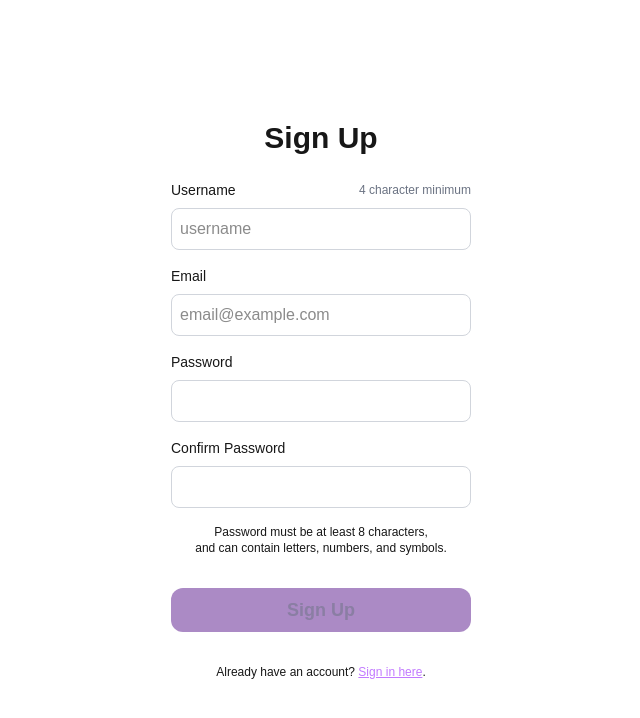
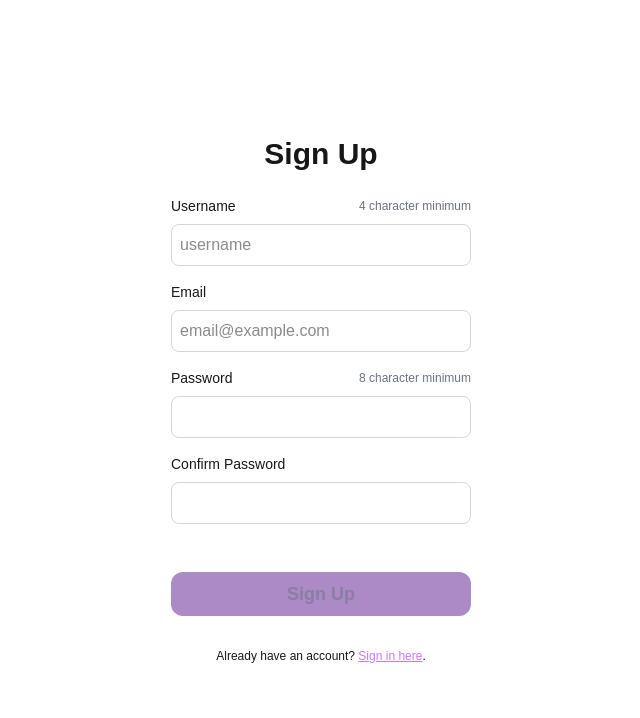
Before and after one commit to kskrenes/nextjs-auth, a Next.js app: page /signup in a window 1280 px wide. Shown: the top 718 px of the page, without its empty margins (319-959 px from the left). Built offline with nearby package versions, Linux system fonts and the light colour scheme.

Commit message:
set password instruction

```diff
--- a/src/components/nae-set-password.tsx
+++ b/src/components/nae-set-password.tsx
@@ -25,6 +25,7 @@ const SetPasswordInputs: React.FC<SetPasswordInputsProps> = ({
         id="password-input"
         label={label}
         type="password"
+        instruction='8 character minimum'
         required
         value={password}
         onChange={(e) => onPasswordChange(e.target.value)}
@@ -37,9 +38,6 @@ const SetPasswordInputs: React.FC<SetPasswordInputsProps> = ({
         value={confirmPassword}
         onChange={(e) => onConfirmPasswordChange(e.target.value)}
       />
-      <label className='text-xs text-center'>
-        Password must be at least 8 characters,<br/>and can contain letters, numbers, and symbols.
-      </label>
     </>
   );
 };
```
